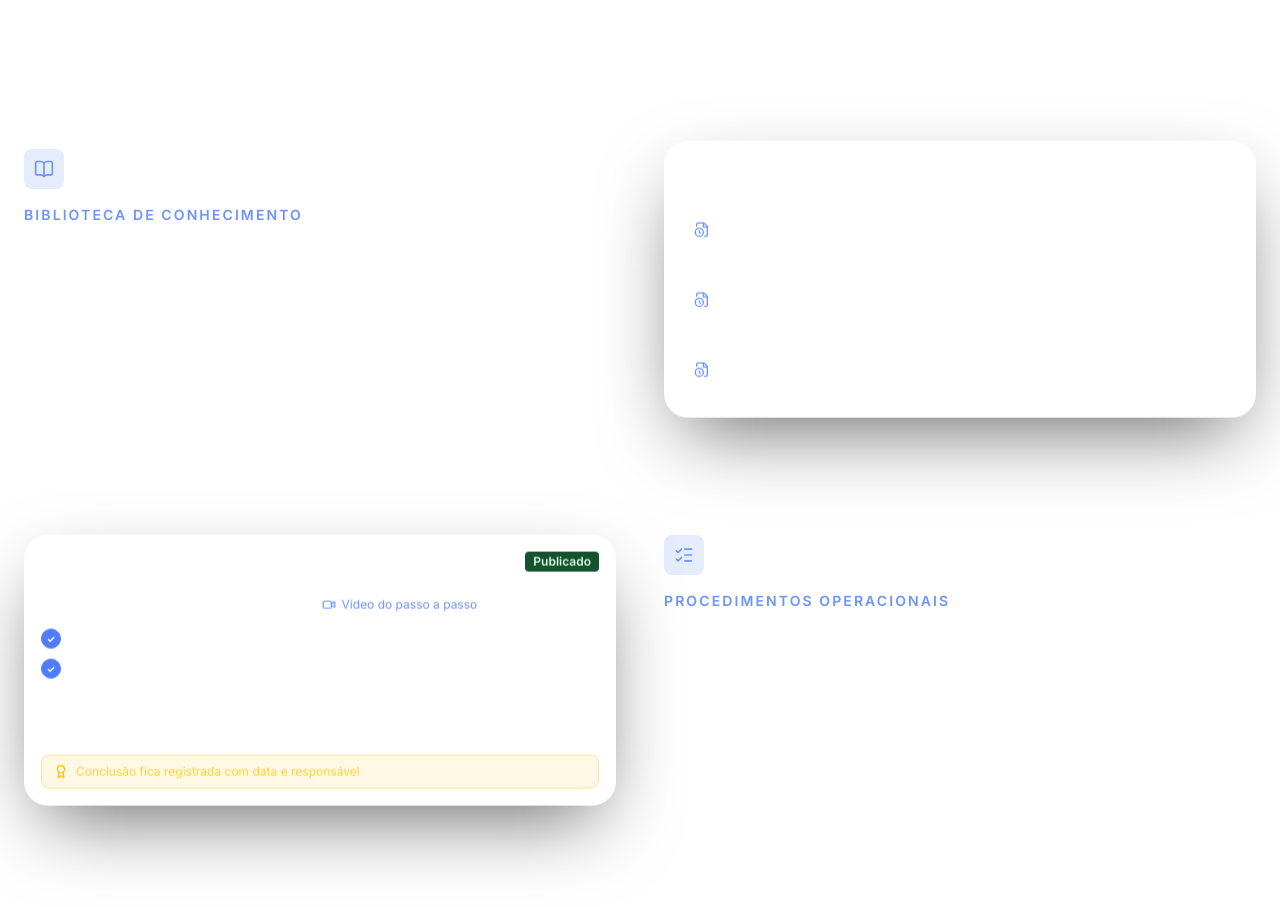
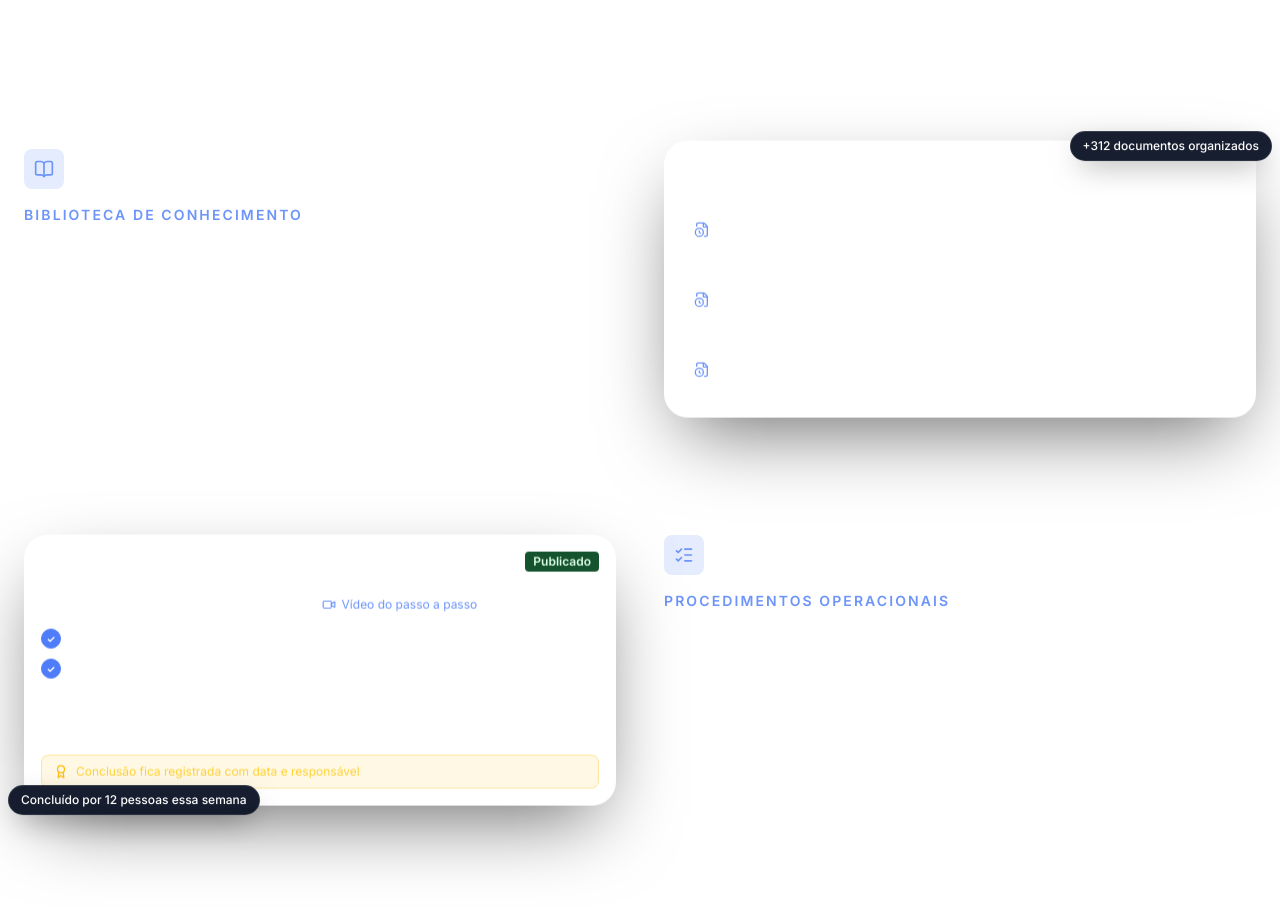
Before and after one commit to joaobatis1a/praxis, a React (Vite) app: page / in a window 1280 px wide. Shown: the part 1660-2567 px from the top of the page. Built offline with nearby package versions, Linux system fonts and the light colour scheme; no server answers; a web font is replaced by a local one.

Commit message:
Add floating stat badges to Produto tour section mockups
Each mock now carries a small floating badge (idle motion, spring
entrance) reinforcing the section's point with a concrete number
instead of relying on the mockup alone.

```diff
--- a/src/features/landing/components/ProductTourSection.tsx
+++ b/src/features/landing/components/ProductTourSection.tsx
@@ -1,8 +1,27 @@
 import { motion } from 'framer-motion'
 import { Award, BookOpen, Clock, FileClock, ListChecks, UserCheck, Video } from 'lucide-react'
+import type { ReactNode } from 'react'
 import { Badge } from '../../../components/ui'
 import { cn } from '../../../lib/cn'
 import { Reveal } from './Reveal'
+
+function FloatingBadge({ children, className, delay = 0 }: { children: ReactNode; className?: string; delay?: number }) {
+  return (
+    <motion.div
+      initial={{ opacity: 0, scale: 0.85, y: 8 }}
+      whileInView={{ opacity: 1, scale: 1, y: 0 }}
+      viewport={{ once: true, margin: '-80px' }}
+      transition={{ duration: 0.5, delay, type: 'spring', stiffness: 260, damping: 20 }}
+      className={cn(
+        'animate-float-sm absolute z-10 rounded-full border border-white/10 bg-[#0b1224]/95 px-3 py-1.5 text-xs font-medium text-white shadow-[0_10px_30px_-10px_rgba(0,0,0,0.6)] backdrop-blur',
+        className,
+      )}
+      style={{ animationDelay: '-2.2s' }}
+    >
+      {children}
+    </motion.div>
+  )
+}
 
 const rows = [
   {
@@ -142,8 +161,22 @@ export function ProductTourSection() {
                 <p className="mt-4 max-w-md text-white/55">{row.description}</p>
               </Reveal>
 
-              <Reveal delay={0.1} className="min-w-0">
-                {row.eyebrow.includes('Biblioteca') ? <LibraryMock /> : <ProcedureMock />}
+              <Reveal delay={0.1} className="relative min-w-0">
+                {row.eyebrow.includes('Biblioteca') ? (
+                  <>
+                    <LibraryMock />
+                    <FloatingBadge className="-right-3 -top-3 sm:-right-4" delay={0.5}>
+                      +312 documentos organizados
+                    </FloatingBadge>
+                  </>
+                ) : (
+                  <>
+                    <ProcedureMock />
+                    <FloatingBadge className="-left-3 -bottom-3 sm:-left-4" delay={0.5}>
+                      Concluído por 12 pessoas essa semana
+                    </FloatingBadge>
+                  </>
+                )}
               </Reveal>
             </div>
           ))}
```
